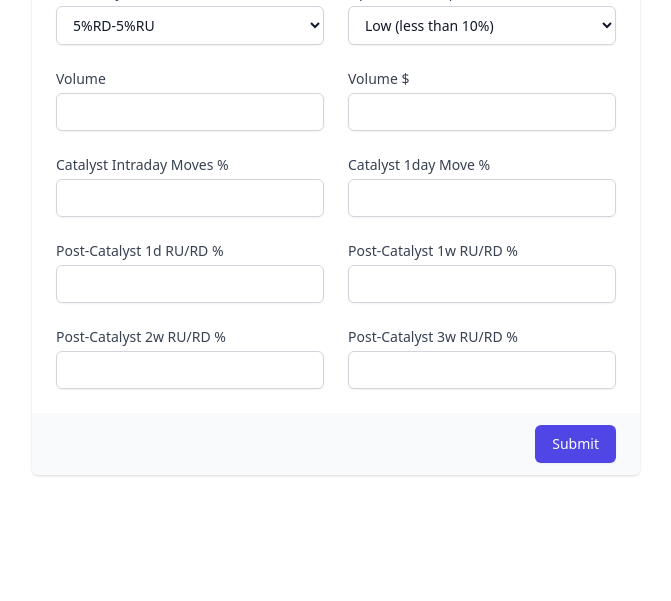
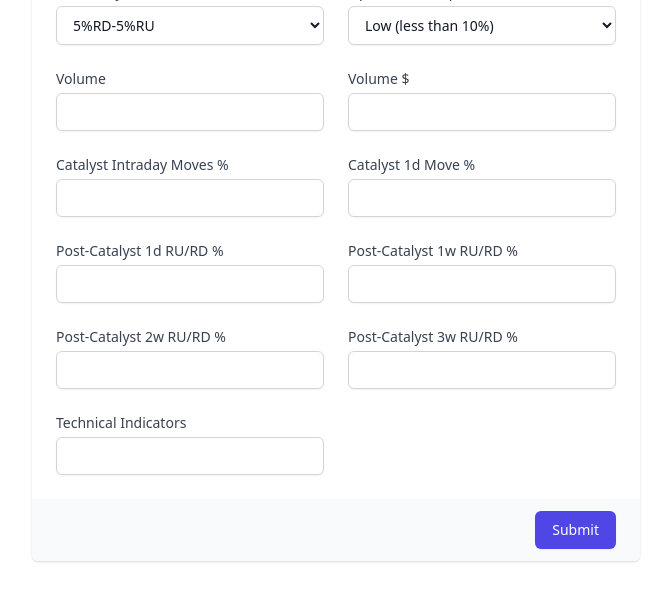
Before and after one commit to suchandra9465/tickerApp, a Django app: page / in a window 1280 px wide. Shown: the part 802-1403 px from the top of the page, without its empty margins (256-927 px from the left). Before the commit the page ends 1278 px from the top, so only its background shows below. Run offline with Django 3.2, Linux system fonts and the light colour scheme.

Commit message:
changes added

```diff
--- a/home/models.py
+++ b/home/models.py
@@ -43,6 +43,8 @@ class Info(models.Model):
     averageVolume10days = models.CharField(max_length=50)
 
     totalCashPerShare = models.CharField(max_length=50)
+    technicalIndicators = models.TextField()
+
 
 
 
--- a/home/templates/home/dj_home.html
+++ b/home/templates/home/dj_home.html
@@ -9,7 +9,7 @@
                   <div class="xl:col-span-2 xl:pr-8 xl:border-gray-200">
 
                         <form action="#" method="POST">
-                            {% csrf_token %}
+                          {% csrf_token %}
                             <div class="shadow sm:rounded-md sm:overflow-hidden">
                               <div class="px-4 py-6 space-y-6 bg-white sm:p-6">
                              {% if messages %}
@@ -467,7 +467,7 @@
                                       </select>
                                   </div>
                                   <div class="col-span-6 sm:col-span-3">
-                                    <label for="catalyst_1d_move_percent" class="block text-sm font-medium text-gray-700">Catalyst 1day Move %</label>
+                                    <label for="catalyst_1d_move_percent" class="block text-sm font-medium text-gray-700">Catalyst 1d Move %</label>
                                     <input type="text" name="catalyst_1d_move_percent" id="catalyst_1d_move_percent" autocomplete="given-name" class="block w-full px-3 py-2 mt-1 border border-gray-300 rounded-md shadow-sm focus:outline-none focus:ring-indigo-500 focus:border-indigo-500 sm:text-sm" required>
 
                                       </select>
@@ -497,6 +497,12 @@
 
                                       </select>
                                   </div>
+                                  <div class="col-span-6 sm:col-span-3">
+                                    <label for="technicalIndicators" class="block text-sm font-medium text-gray-700">Technical Indicators</label>
+                                    <input type="text" name="technicalIndicators" id="technicalIndicators" autocomplete="given-name" class="block w-full px-3 py-2 mt-1 border border-gray-300 rounded-md shadow-sm focus:outline-none focus:ring-indigo-500 focus:border-indigo-500 sm:text-sm" required>
+
+                                      </select>
+                                  </div>
 
 
                                 </div>
--- a/home/views.py
+++ b/home/views.py
@@ -54,8 +54,8 @@ def form_method(request):
         post_Catalyst_1w_RU_RD = request.POST.get('post_Catalyst_1w_RU_RD')
         post_Catalyst_2w_RU_RD = request.POST.get('post_Catalyst_2w_RU_RD')
         post_Catalyst_3w_RU_RD = request.POST.get('post_Catalyst_3w_RU_RD')
-
-        data_entry = Info(ticker_name=ticker_name,date=date,country=country,sector=sector,biotech_Speciality=biotech_speciality,biotech_Data=biotech_data,regulatory=regulatory,other=others,catalyst_Expectation=catalyst_expectation,catalyst_Outcome=catalyst_outcome,activeshelf_ATM=activeshelf_ATM,catalyst_Timing=catalyst_timing,catalyst_PR=catalyst_PR,pre_Catalyst_1m_RU_RD=pre_Catalyst_1m_RU_RD,Pre_Catalyst_1m_RU_RD_Pattern=Pre_Catalyst_1m_RU_RD_Pattern,enterprise_Value=enterpriseValue,market_Cap=marketCap,profitMargins=profitMargins,fiftyTwoWeekHigh=fiftyTwoWeekHigh,totalRevenue=totalRevenue,averageVolume10days=averageVolume10days,floatShares=floatShares,heldPercentInsiders=heldPercentInsiders,heldPercentInstitutions=heldPercentInstitutions,shortPercentOfFloat=shortPercentOfFloat,totalCashPerShare=totalCashPerShare,totalCash=totalCash,totalDebt=totalDebt,book_Value=bookValue,operatingCashflow=operatingCashflow,Outstanding_Shares=sharesOutstanding,volume=volume,volume_dollar=volume_dollar,catalyst_1d_move_percent=catalyst_1d_move_percent,option_percent_Anticipated_Move=option_percent_Anticipated_Move,catalyst_intraday_moves_percent=catalyst_intraday_moves_percent,post_Catalyst_1d_RU_RD=post_Catalyst_1d_RU_RD,post_Catalyst_1w_RU_RD=post_Catalyst_1w_RU_RD,post_Catalyst_2w_RU_RD=post_Catalyst_2w_RU_RD,post_Catalyst_3w_RU_RD=post_Catalyst_3w_RU_RD)
+        technicalIndicators = request.POST.get('technicalIndicators')
+        data_entry = Info(ticker_name=ticker_name,date=date,country=country,sector=sector,biotech_Speciality=biotech_speciality,biotech_Data=biotech_data,regulatory=regulatory,other=others,catalyst_Expectation=catalyst_expectation,catalyst_Outcome=catalyst_outcome,activeshelf_ATM=activeshelf_ATM,catalyst_Timing=catalyst_timing,catalyst_PR=catalyst_PR,pre_Catalyst_1m_RU_RD=pre_Catalyst_1m_RU_RD,Pre_Catalyst_1m_RU_RD_Pattern=Pre_Catalyst_1m_RU_RD_Pattern,enterprise_Value=enterpriseValue,market_Cap=marketCap,profitMargins=profitMargins,fiftyTwoWeekHigh=fiftyTwoWeekHigh,totalRevenue=totalRevenue,averageVolume10days=averageVolume10days,floatShares=floatShares,heldPercentInsiders=heldPercentInsiders,heldPercentInstitutions=heldPercentInstitutions,shortPercentOfFloat=shortPercentOfFloat,totalCashPerShare=totalCashPerShare,totalCash=totalCash,totalDebt=totalDebt,book_Value=bookValue,operatingCashflow=operatingCashflow,Outstanding_Shares=sharesOutstanding,volume=volume,volume_dollar=volume_dollar,catalyst_1d_move_percent=catalyst_1d_move_percent,option_percent_Anticipated_Move=option_percent_Anticipated_Move,catalyst_intraday_moves_percent=catalyst_intraday_moves_percent,post_Catalyst_1d_RU_RD=post_Catalyst_1d_RU_RD,post_Catalyst_1w_RU_RD=post_Catalyst_1w_RU_RD,post_Catalyst_2w_RU_RD=post_Catalyst_2w_RU_RD,post_Catalyst_3w_RU_RD=post_Catalyst_3w_RU_RD,technicalIndicators=technicalIndicators)
         data_entry.save()
 
         return redirect('form_method')
--- a/tickerApp/settings.py
+++ b/tickerApp/settings.py
@@ -25,7 +25,7 @@ STATIC_ROOT = BASE_DIR / 'staticfiles'
 SECRET_KEY = 'django-insecure-k@camh_adkeh1j7p1vu#v&&f=!6)%fy+rzgna*mkcsbk6h8k7$'
 
 # SECURITY WARNING: don't run with debug turned on in production!
-DEBUG = False
+DEBUG = True
 
 ALLOWED_HOSTS = ['127.0.0.1','tickerapp2022.herokuapp.com']
 
```
Also changed, not shown: db.sqlite3, home/migrations/0001_initial.py.
